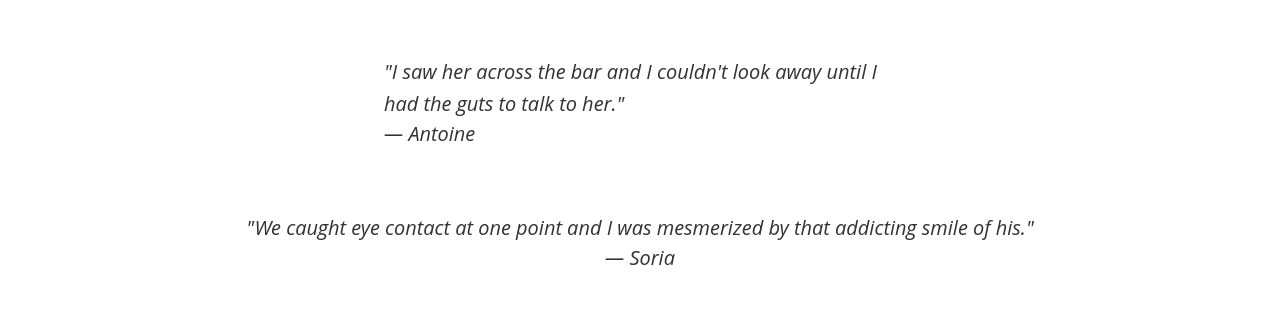
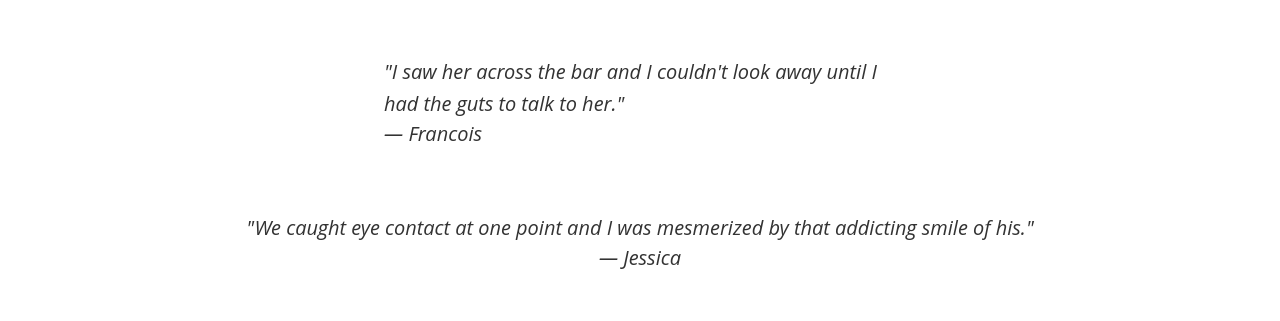
Before and after one commit to Denomz144/Jessica-Francois-Wedding, a React (Vite) app in the folder wedding-website/: page /our-story in a window 1280 px wide. Shown: the part 1060-1381 px from the top of the page. Built offline with nearby package versions, Linux system fonts and the light colour scheme.

Commit message:
update OurStory.tsx

```diff
--- a/wedding-website/src/pages/OurStory.tsx
+++ b/wedding-website/src/pages/OurStory.tsx
@@ -145,7 +145,7 @@ const OurStory: React.FC = () => {
           "I saw her across the bar and I couldn't look away until I had the
           guts to talk to her."
         </p>
-        <cite>— Antoine</cite>
+        <cite>— Francois</cite>
       </blockquote>
 
       <blockquote className="text-xl italic my-8 mx-auto text-center">
@@ -153,7 +153,7 @@ const OurStory: React.FC = () => {
           "We caught eye contact at one point and I was mesmerized by that
           addicting smile of his."
         </p>
-        <cite>— Soria</cite>
+        <cite>— Jessica</cite>
       </blockquote>
 
       <section id="ceremony" className="flex flex-wrap md:flex-nowrap">
```
